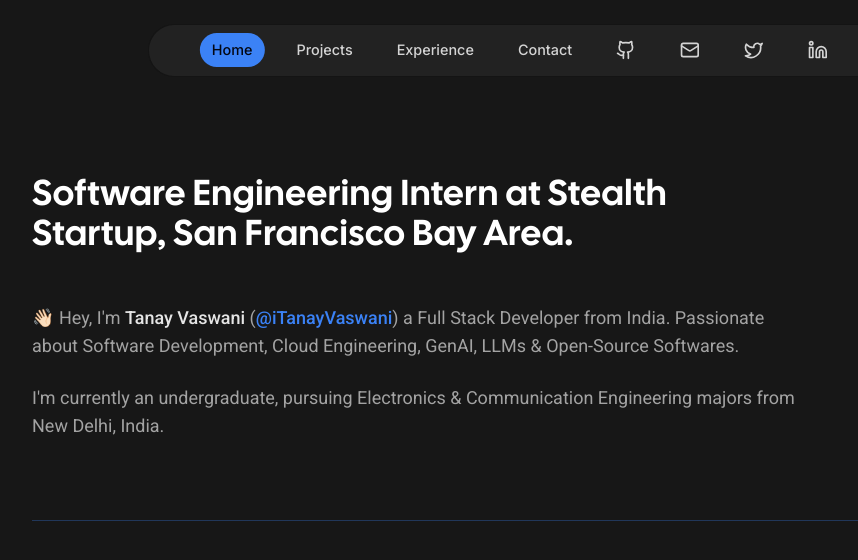
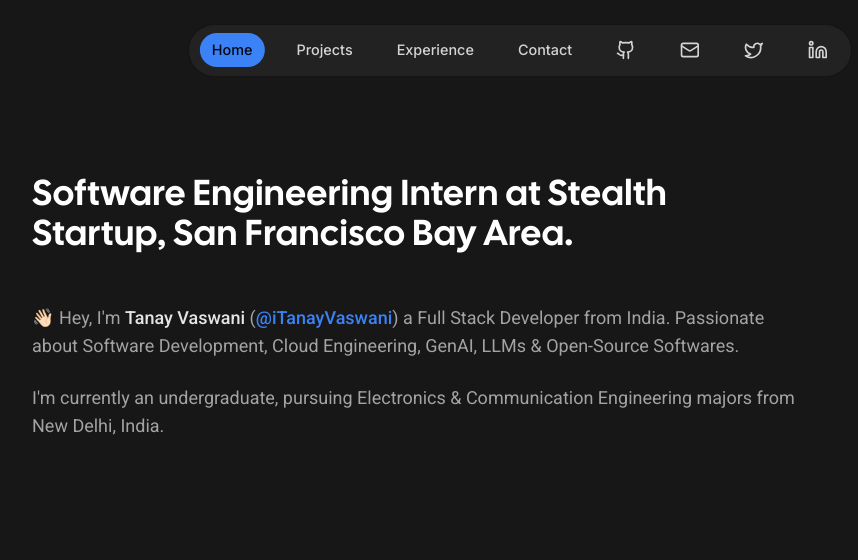
Before and after one commit to tanayvaswani/tanayvaswani-portfolio, a Next.js app: page / in a window 1280 px wide. Shown: the top 560 px of the page, without its empty margins (120-978 px from the left). Built offline with nearby package versions, Linux system fonts and the light colour scheme.

Commit message:
fix: removed separator

```diff
--- a/components/hero/hero-section.tsx
+++ b/components/hero/hero-section.tsx
@@ -67,15 +67,6 @@ const HeroSection = () => {
         I&apos;m currently an undergraduate, pursuing Electronics &
         Communication Engineering majors from New Delhi, India.
       </motion.p>
-
-      <motion.div
-        className="my-4"
-        initial={{ opacity: 0 }}
-        animate={{ opacity: 1 }}
-        transition={{ ease: "easeOut", duration: 2 }}
-      >
-        <Separator className="bg-blue-500/30" />
-      </motion.div>
     </div>
   );
 };
--- a/components/navbar/navbar.tsx
+++ b/components/navbar/navbar.tsx
@@ -11,7 +11,7 @@ export default function Navbar() {
 
   return (
     <header className="relative z-[999]">
-      <motion.div className="fixed left-1/2 top-0 h-[4.5rem] w-full -translate-x-1/2 rounded-none border border-black border-opacity-40 bg-neutral-800 bg-opacity-80 backdrop-blur-[0.5rem] sm:top-6 sm:h-[3.3rem] sm:w-[46.5rem] sm:rounded-full"></motion.div>
+      <motion.div className="fixed left-1/2 top-0 h-[4.5rem] w-full -translate-x-1/2 rounded-none border border-black border-opacity-40 bg-neutral-800 bg-opacity-80 backdrop-blur-[0.5rem] sm:top-6 sm:h-[3.3rem] sm:w-[41.5rem] sm:rounded-full"></motion.div>
 
       <nav className="fixed left-1/2 top-[0.15rem] flex h-12 -translate-x-1/2 py-2 sm:top-[1.7rem] sm:h-[initial] sm:py-0">
         <ul className="flex w-[22rem] flex-wrap items-center justify-center gap-y-1 text-[0.9rem] font-medium text-neutral-300 sm:w-[initial] sm:flex-nowrap sm:gap-5">
```
